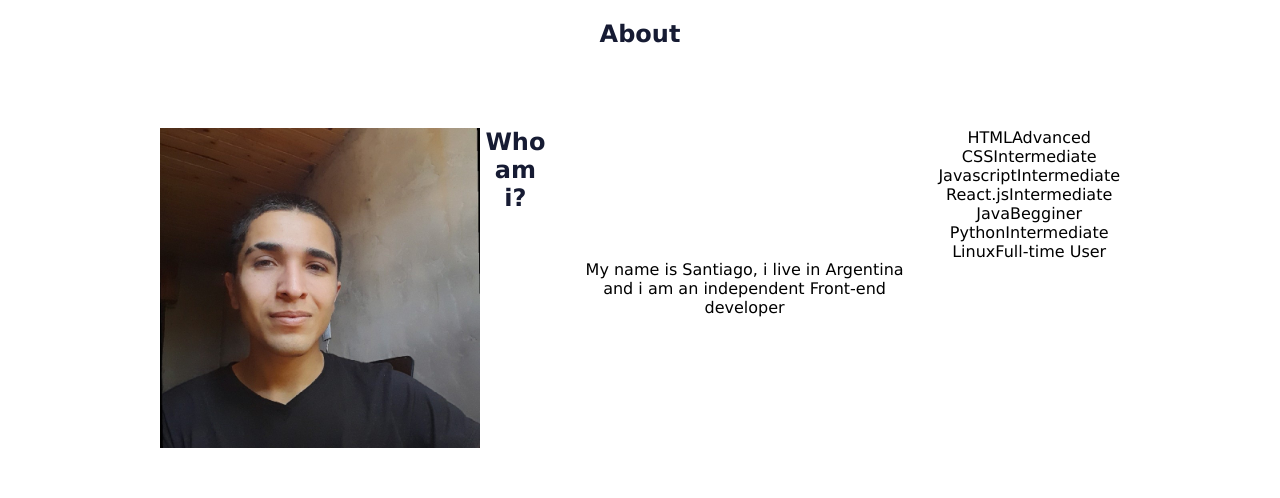
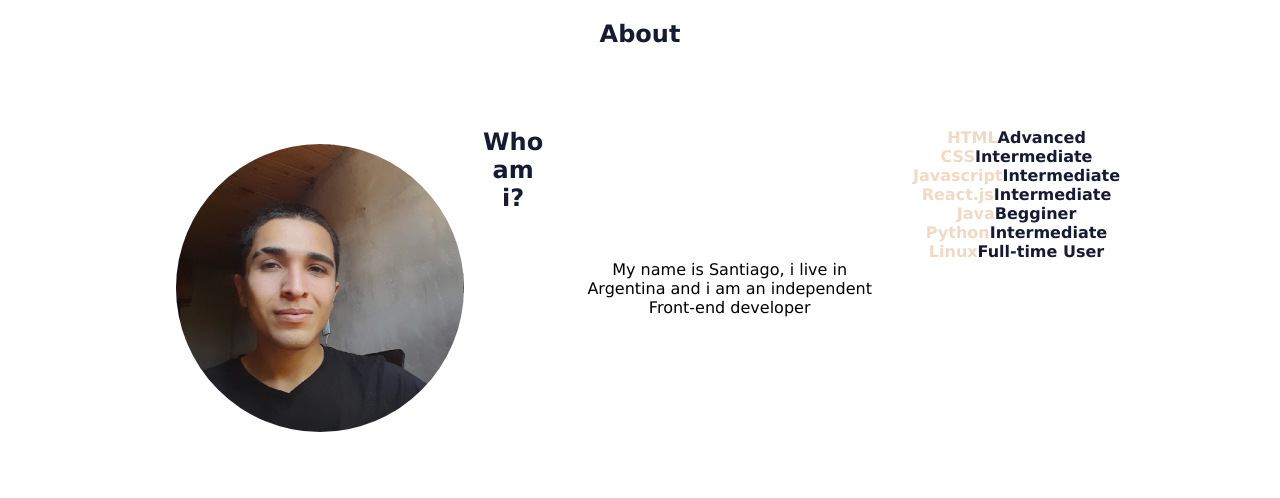
Before and after one commit to NewtonHead/portfolio, a React (Create React App) app: page / in a window 1280 px wide. Shown: the part 860-1358 px from the top of the page. Built offline with nearby package versions, Linux system fonts and the light colour scheme.

Commit message:
some refactoring

```diff
--- a/src/components/About/About.jsx
+++ b/src/components/About/About.jsx
@@ -3,7 +3,7 @@
     <section id="about">
       <h1 id="aboutTitle" class="title">About</h1>
       <div className="container">
-        <img src="/images/portfolio-image.jpg" alt="" srcset="" />
+        <img src="/images/portfolio-image.jpg" alt="" srcset="" id="me"/>
         <h2 id="whoami" class="title">Who am i?</h2>
         <p id="paragraph" class="all-centered">My name is Santiago, i live in Argentina
         and i am an independent Front-end developer
@@ -11,25 +11,25 @@
 
         <ul id="skills">
           <li class="all-centered">
-            <span class="tech">HTML</span> <span class="level">Advanced</span>
+            <span class="tech bold almond">HTML</span> <span class="level bold oxford-blue">Advanced</span>
           </li>
           <li class="all-centered">
-            <span class="tech">CSS</span> <span class="level">Intermediate</span>
+            <span class="tech bold almond">CSS</span> <span class="level bold oxford-blue">Intermediate</span>
           </li>
           <li class="all-centered">
-            <span class="tech">Javascript</span> <span class="level">Intermediate</span>
+            <span class="tech bold almond">Javascript</span> <span class="level bold oxford-blue">Intermediate</span>
           </li>
           <li class="all-centered">
-            <span class="tech">React.js</span> <span class="level">Intermediate</span>
+            <span class="tech bold almond">React.js</span> <span class="level bold oxford-blue">Intermediate</span>
           </li>
           <li class="all-centered">
-            <span class="tech">Java</span> <span class="level">Begginer</span>
+            <span class="tech bold almond">Java</span> <span class="level bold oxford-blue">Begginer</span>
           </li>
           <li class="all-centered">
-          <span class="tech">Python</span> <span class="level">Intermediate</span>
+            <span class="tech bold almond">Python</span> <span class="level bold oxford-blue">Intermediate</span>
           </li>
           <li class="all-centered">
-          <span class="tech">Linux</span> <span class="level">Full-time User</span>
+            <span class="tech bold almond">Linux</span> <span class="level bold oxford-blue">Full-time User</span>
           </li>
         </ul>
       </div>
--- a/src/components/Welcome/Welcome.jsx
+++ b/src/components/Welcome/Welcome.jsx
@@ -2,7 +2,7 @@
 
   return (
     <section id="welcome">
-      <div className="card">
+      <div className="welcome-card">
             <div id="welcome-text">
                 <h1>{props.title}</h1>
                 <h2>{props.subTitle}</h2>
```
Also changed, not shown: 1 other file (tests, documents, lock files or other folders).
